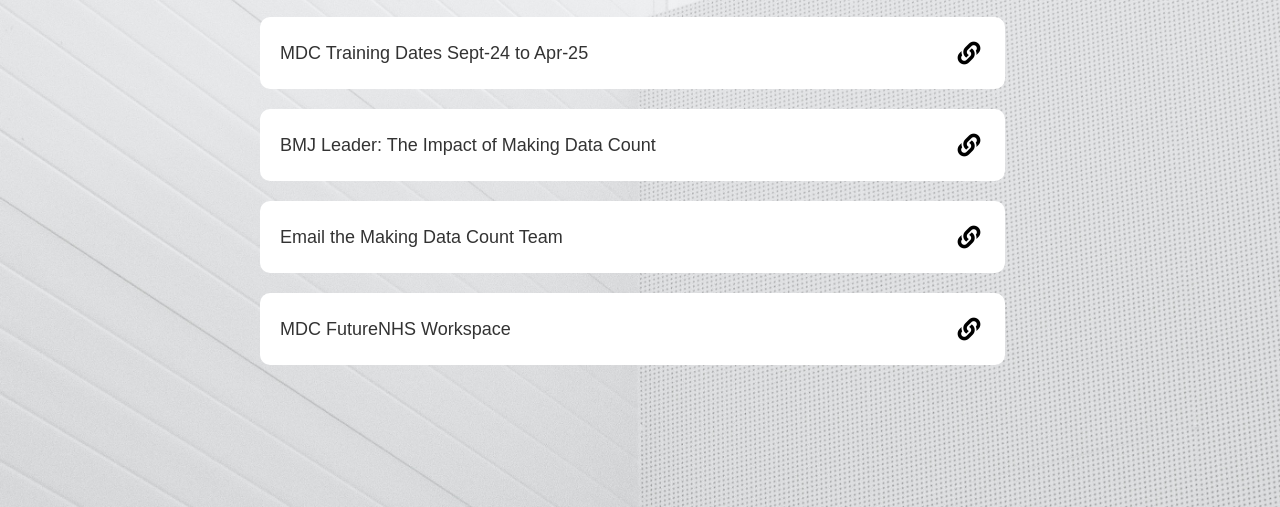
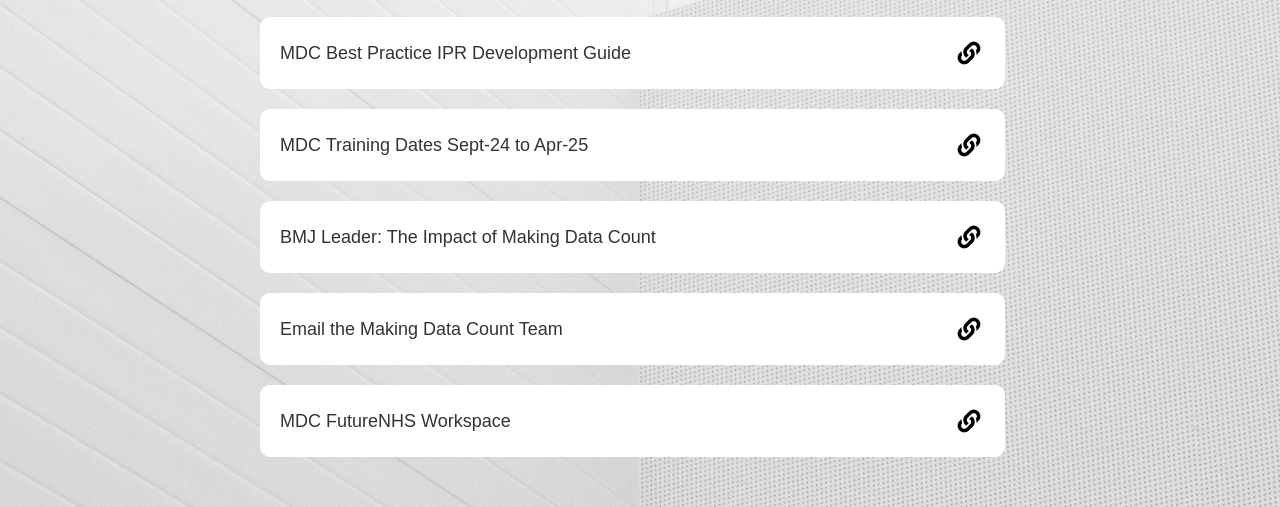
Before and after one commit to sa132-imp/mdc.contact, a plain HTML site: page ned24.html in a window 1280 px wide. Shown: the part 293-800 px from the top of the page. Drawn offline with Linux system fonts and the light colour scheme.

Commit message:
Commit_30

```diff
--- a/ned24.html
+++ b/ned24.html
@@ -18,6 +18,9 @@
         <a href="https://future.nhs.uk/MDC/view?objectId=209707781" target="_blank" class="link-box">
           <h3>MDC Board Development Session Overview</h3>
         </a>
+        <a href="https://future.nhs.uk/MDC/view?objectId=217137797" target="_blank" class="link-box">
+          <h3>MDC Best Practice IPR Development Guide</h3>
+        </a>
         <a href="https://future.nhs.uk/MDC/view?objectId=214181189" target="_blank" class="link-box">
           <h3>MDC Training Dates Sept-24 to Apr-25</h3>
         </a>
```
